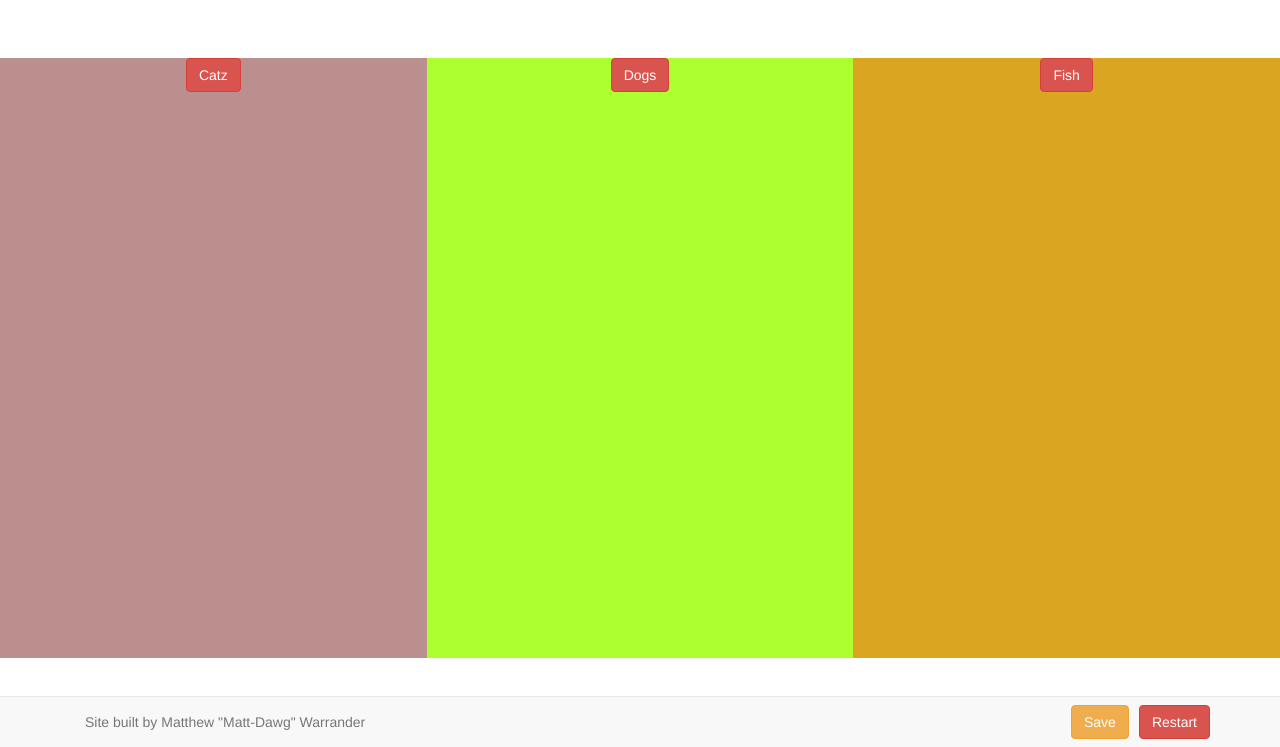
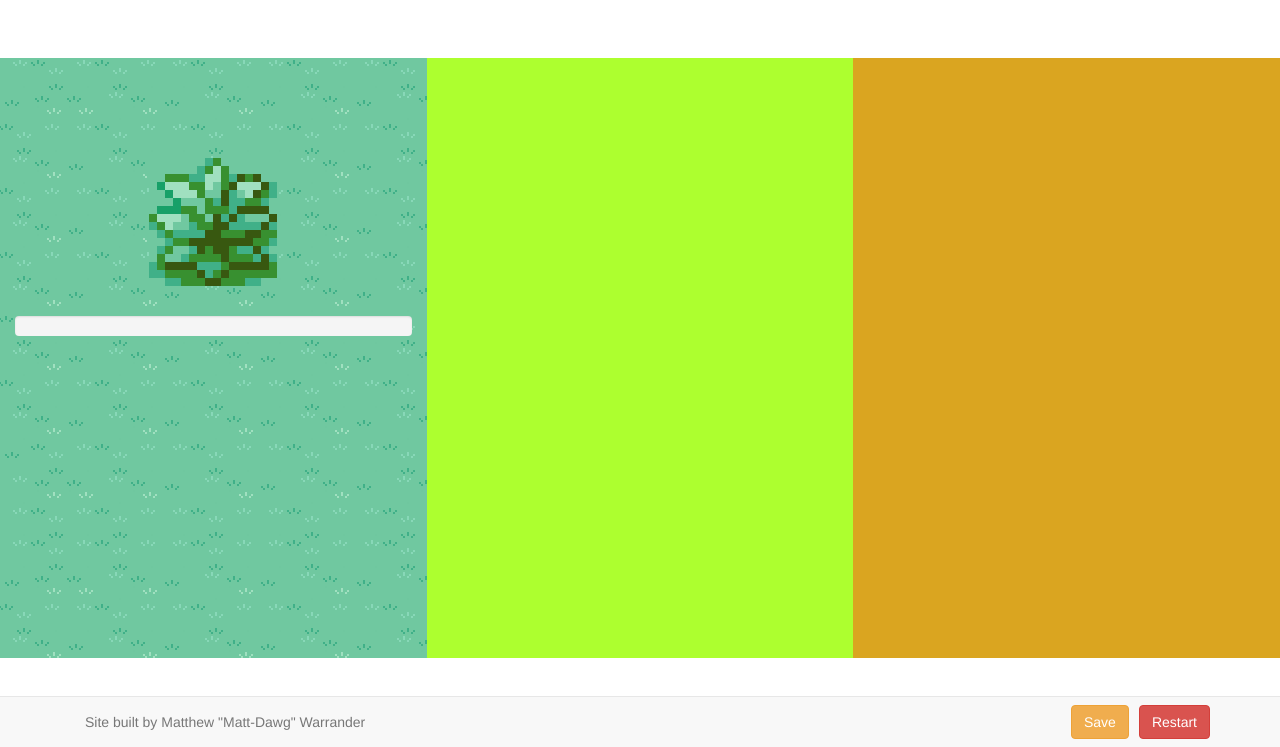
Before and after one commit to Sparkz333/Picklemon, a plain HTML site: page index.html in a window 1280 px wide. Shown: the part 53-800 px from the top of the page. Drawn offline with Linux system fonts and the light colour scheme.

Commit message:
Added clickable bush and functional-ish progress bar

```diff
--- a/css/_styles.css
+++ b/css/_styles.css
@@ -1,6 +1,6 @@
 #col_1 {
     height: 600px;
-    background-color: rosybrown;
+    background-image: url("../images/grass_background.png");
 }
 #col_2 {
     height: 600px;
@@ -14,3 +14,8 @@
 #restartBtn {
     margin-right: 10px;
 }
+
+#grassTile {
+    margin-top: 100px;
+    margin-bottom: 30px;
+}
--- a/index.html
+++ b/index.html
@@ -52,9 +52,21 @@
         <br/><br/>
         <div class = "container-fluid">
             <div class =  "row">
-                <div class = "col-md-4 text-center" id = "col_1"><a href = "#" id = cats class = "btn btn-danger">Catz</a></div>
-                <div class = "col-md-4 text-center" id = "col_2"><a href = "#" id = dogs class = "btn btn-danger">Dogs</a></div>
-                <div class = "col-md-4 text-center" id = "col_3"><a href = "#" id = fish class = "btn btn-danger">Fish</a></div>
+                <!-- First Column -->
+                <div class = "col-md-4 text-center" id = "col_1">
+                    <img src = "images/grass_tile.png" id = "grassTile">
+                    <div class="progress">
+                        <div class="progress-bar progress-bar-striped active" id = "exploreBar" style="width: 0%;"></div>
+                    </div>
+                </div>
+                <!-- Second Column -->
+                <div class = "col-md-4 text-center" id = "col_2">
+
+                </div>
+                <!-- Third Column -->
+                <div class = "col-md-4 text-center" id = "col_3">
+
+                </div>
             </div>
         </div>
 
--- a/js/_jquery.js
+++ b/js/_jquery.js
@@ -0,0 +1,10 @@
+var explore = 0;
+var exploreInc = 2.5;
+
+$("#grassTile").mousedown(function(){
+    var $exploreBar = $("#exploreBar");
+
+    explore += exploreInc;
+    $exploreBar.css({"width" : explore + "%",});
+    //$exploreBar.text(explore);
+});
```
Also changed, not shown: images/grass_background.png (added), images/grass_tile.png (added).
